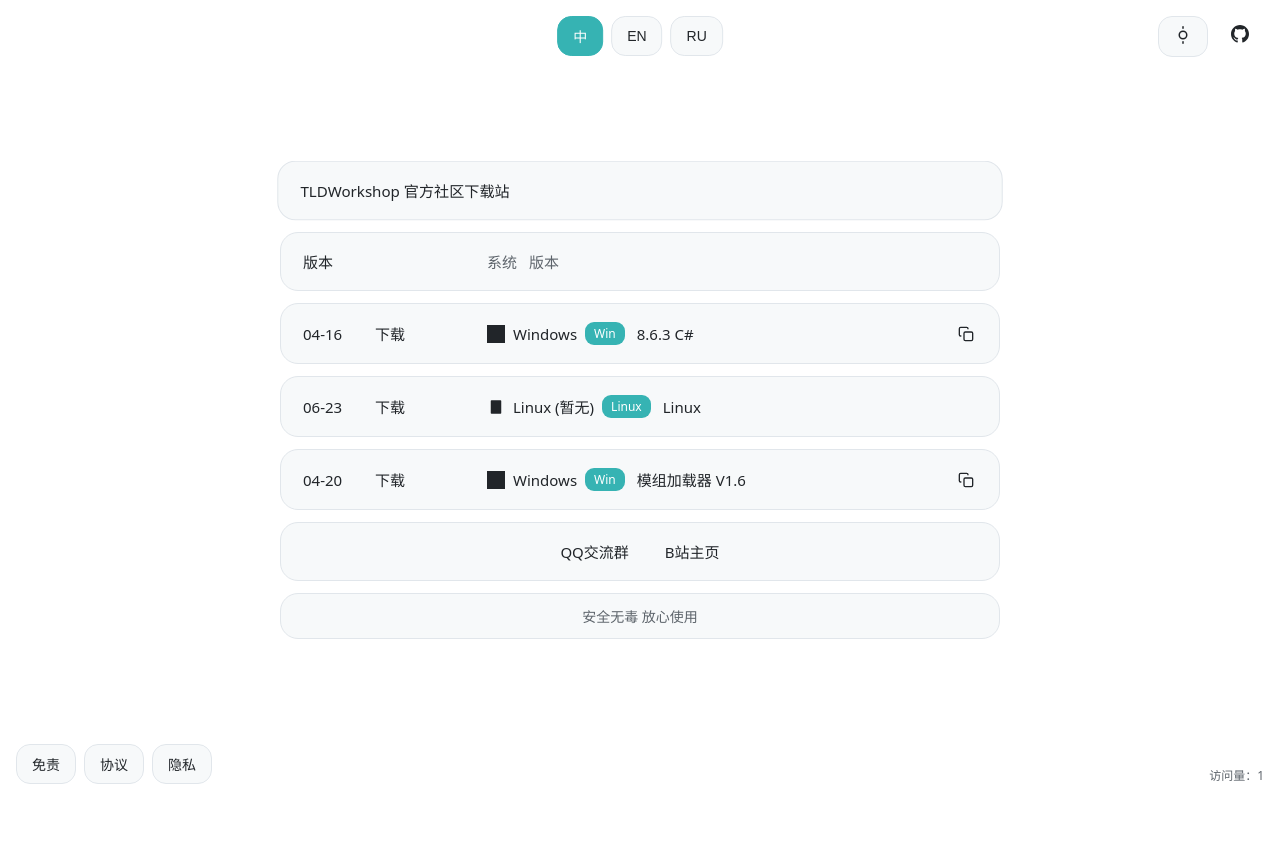
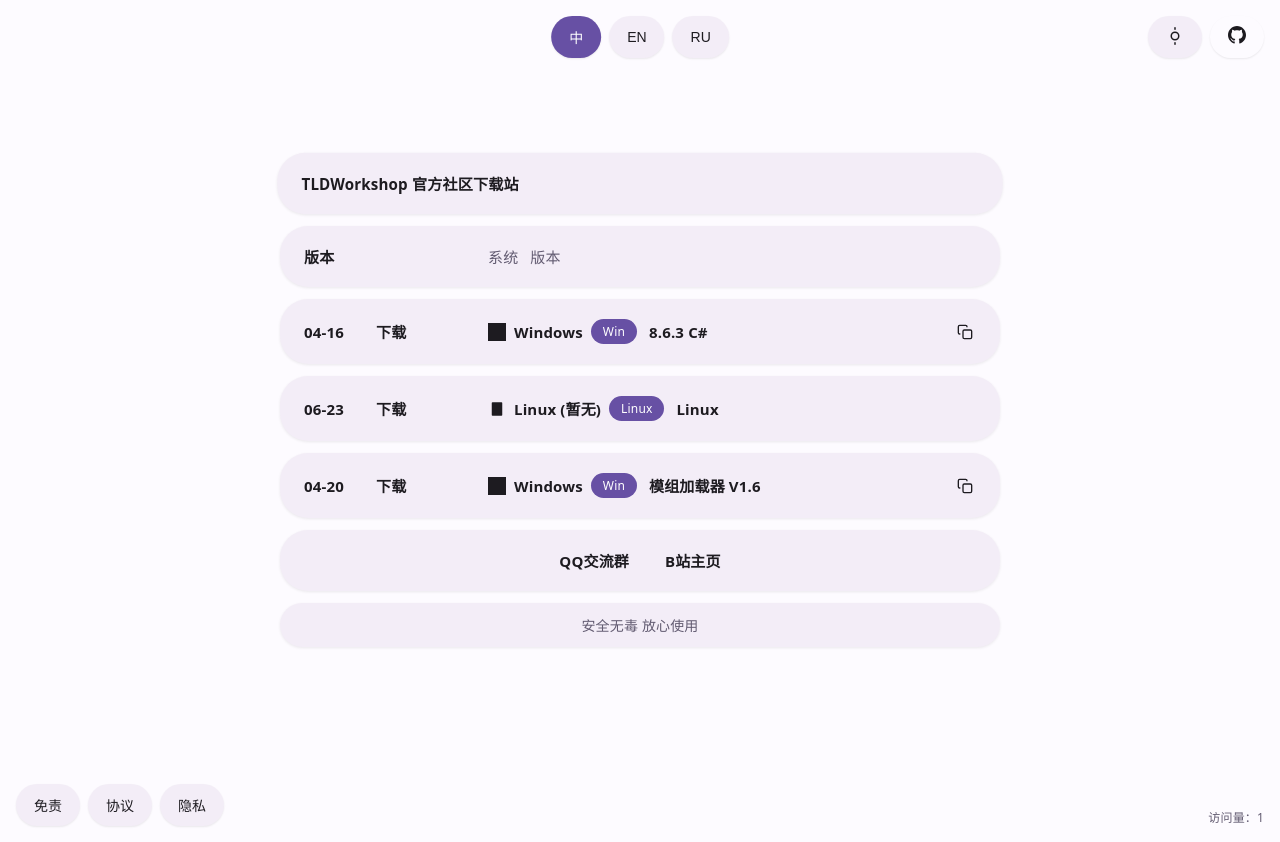
Before and after one commit to MfsGame/TLD.github.io, a plain HTML site: page index.html in a window 1280 px wide. Before the commit the page ends 800 px from the top, so only its background shows below. Drawn offline with Linux system fonts and the light colour scheme.

Commit message:
Add files via upload

```diff
--- a/index.html
+++ b/index.html
@@ -1,3 +1,4 @@
+
 <!DOCTYPE html>
 <html lang="zh-CN">
 <head>
@@ -305,7 +306,181 @@
 .block-type{flex:1}
 @media(max-width:768px){.block-studio{display:none}}
 @media(max-width:480px){.block-type{display:none;}.os-tag{display:none}}
-  </style>
+
+/* ===== Material 3 风格重构（仅视觉层，不修改功能） ===== */
+:root {
+  --c: #8ab4f8;
+  --c-light: rgba(138,180,248,.14);
+  --c-alpha: rgba(138,180,248,.20);
+  --bg: #fdfbff;
+  --card: #f3edf7;
+  --text: #1d1b20;
+  --subtext: #625b71;
+  --border: transparent;
+  --radius: 28px;
+  --transition: .28s cubic-bezier(.2,0,0,1);
+  --btn-hover: rgba(103,80,164,.12);
+  --btn-active: #6750a4;
+}
+[data-theme="dark"] {
+  --bg: #141218;
+  --card: #211f26;
+  --text: #e6e1e5;
+  --subtext: #cac4d0;
+  --c: #d0bcff;
+  --c-light: rgba(208,188,255,.12);
+  --border: transparent;
+  --btn-hover: rgba(208,188,255,.12);
+  --btn-active: #d0bcff;
+  --btn-active-text:#381e72;
+}
+body {
+  font-family: "Google Sans","Noto Sans SC","Microsoft YaHei",system-ui,sans-serif;
+  letter-spacing:.01em;
+}
+.main-wrapper {
+  padding: 96px 20px;
+}
+.card {
+  border:0;
+  border-radius:28px;
+  background:var(--card);
+  box-shadow:0 1px 3px rgba(0,0,0,.08);
+}
+.card:hover {
+  transform:translateY(-3px);
+  border-color:transparent;
+  box-shadow:0 8px 24px rgba(0,0,0,.12);
+}
+.block-content {
+  padding:20px 24px;
+}
+.block-title {
+  font-size:15px;
+  font-weight:600;
+}
+.btn,#toTop {
+  border:0;
+  background:var(--card);
+  border-radius:100px;
+  min-height:42px;
+  padding:10px 18px;
+  box-shadow:0 1px 2px rgba(0,0,0,.08);
+}
+.btn:hover,#toTop:hover {
+  background:var(--c-light);
+  border:0;
+  transform:translateY(-1px);
+}
+.btn.active {
+  background:var(--btn-active);
+  color:var(--btn-active-text);
+}
+.os-tag {
+  background:var(--btn-active);
+  color:var(--btn-active-text);
+  border-radius:100px;
+  padding:4px 12px;
+}
+.modal-box {
+  border-radius:32px;
+  box-shadow:0 24px 80px rgba(0,0,0,.25);
+}
+.toast {
+  border-radius:100px;
+}
+
+/* Android 16 / Material 3 Expressive Motion Layer */
+:root{
+  --motion-standard: cubic-bezier(.2,.0,0,1);
+  --motion-emphasized: cubic-bezier(.05,.7,.1,1);
+}
+
+body{
+  animation: androidPageEnter .55s var(--motion-emphasized) both;
+}
+
+@keyframes androidPageEnter{
+  from{opacity:0; transform:translateY(18px) scale(.985); filter:blur(8px)}
+  to{opacity:1; transform:none; filter:blur(0)}
+}
+
+.card{
+  transform-origin:center;
+  transition:
+    transform .45s var(--motion-emphasized),
+    box-shadow .45s var(--motion-emphasized),
+    border-color .35s ease,
+    background .35s ease;
+}
+
+.card:hover{
+  transform:translateY(-6px) scale(1.012);
+}
+
+.card:active{
+  transform:scale(.97);
+  transition:.12s cubic-bezier(.3,0,.8,.15);
+}
+
+.btn,.block-content,#toTop{
+  position:relative;
+  overflow:hidden;
+}
+
+.btn::after,.block-content::after,#toTop::after{
+  content:"";
+  position:absolute;
+  width:20px;
+  height:20px;
+  border-radius:50%;
+  background:currentColor;
+  opacity:0;
+  transform:scale(0);
+  pointer-events:none;
+}
+
+.btn:active::after,.block-content:active::after,#toTop:active::after{
+  animation:m3Ripple .55s var(--motion-standard);
+}
+
+@keyframes m3Ripple{
+  0%{opacity:.18;transform:scale(0)}
+  100%{opacity:0;transform:scale(16)}
+}
+
+.modal-overlay{
+  backdrop-filter:blur(18px) saturate(130%);
+}
+
+.modal-box{
+  animation:m3Dialog .4s var(--motion-emphasized) both;
+  box-shadow:0 24px 80px rgba(0,0,0,.22);
+}
+
+@keyframes m3Dialog{
+  from{opacity:0;transform:translateY(40px) scale(.92)}
+  to{opacity:1;transform:none}
+}
+
+.os-tag,.active{
+  transition:.35s var(--motion-emphasized);
+}
+
+.dynamic-text{
+  animation:m3TextFade .5s ease;
+}
+
+@keyframes m3TextFade{
+  from{opacity:0;transform:translateY(8px)}
+  to{opacity:1;transform:none}
+}
+
+@media(prefers-reduced-motion:reduce){
+ *{animation:none!important;transition:none!important}
+}
+
+</style>
 </head>
 <body>
 <div class="bar lang-bar">
@@ -758,6 +933,19 @@
     window.scrollTo({ top: 0, behavior: 'smooth' });
   };
 });
+
+
+
+// Material 3 ripple positioning
+(function(){
+ document.querySelectorAll('.btn,.block-content,#toTop').forEach(el=>{
+  el.addEventListener('pointerdown',e=>{
+   const r=el.getBoundingClientRect();
+   el.style.setProperty('--x',(e.clientX-r.left)+'px');
+   el.style.setProperty('--y',(e.clientY-r.top)+'px');
+  });
+ });
+})();
 </script>
 </body>
 </html>
```
